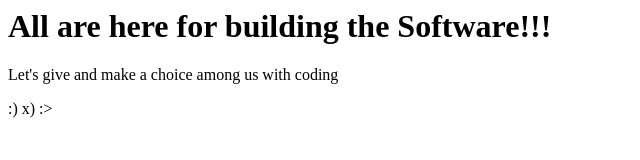
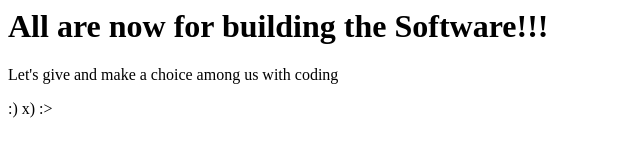
Before and after one commit to SANDp05/iamglad-repository, a plain HTML site: page index.html in a window 1280 px wide. Shown: the whole page, without its empty margins (0-640 px from the left). Drawn offline with Linux system fonts and the light colour scheme.

Commit message:
all new index.html

```diff
--- a/index.html
+++ b/index.html
@@ -3,7 +3,7 @@
 <Title>Sansu GitHub</title>
 </Head>
 <Body>
-<h1>All are here for building the Software!!!</h1>
+<h1>All are now for building the Software!!!</h1>
 <p>Let's give and make a choice among us with coding</p>
 <p>:) x) :></p>
 </Body>
```
